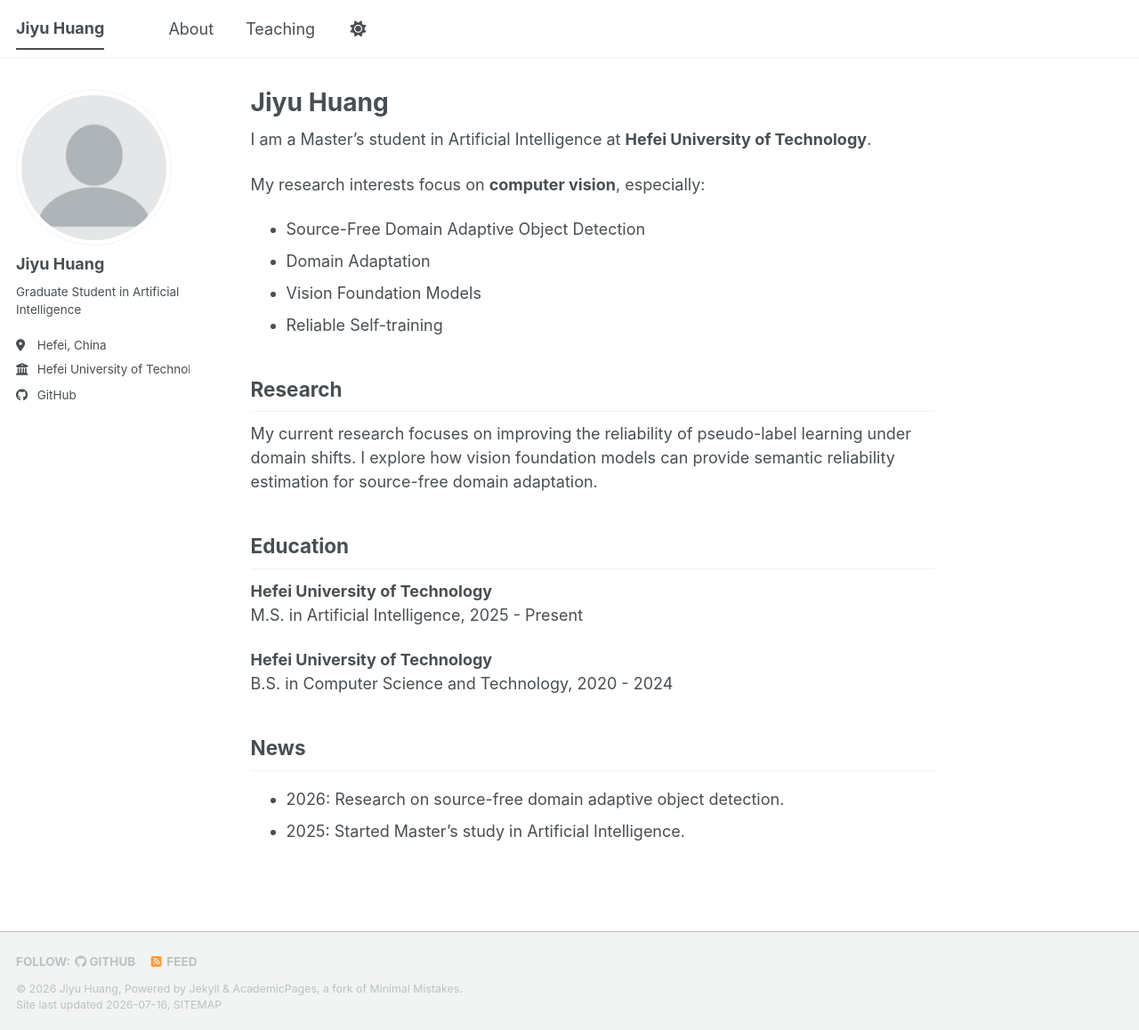
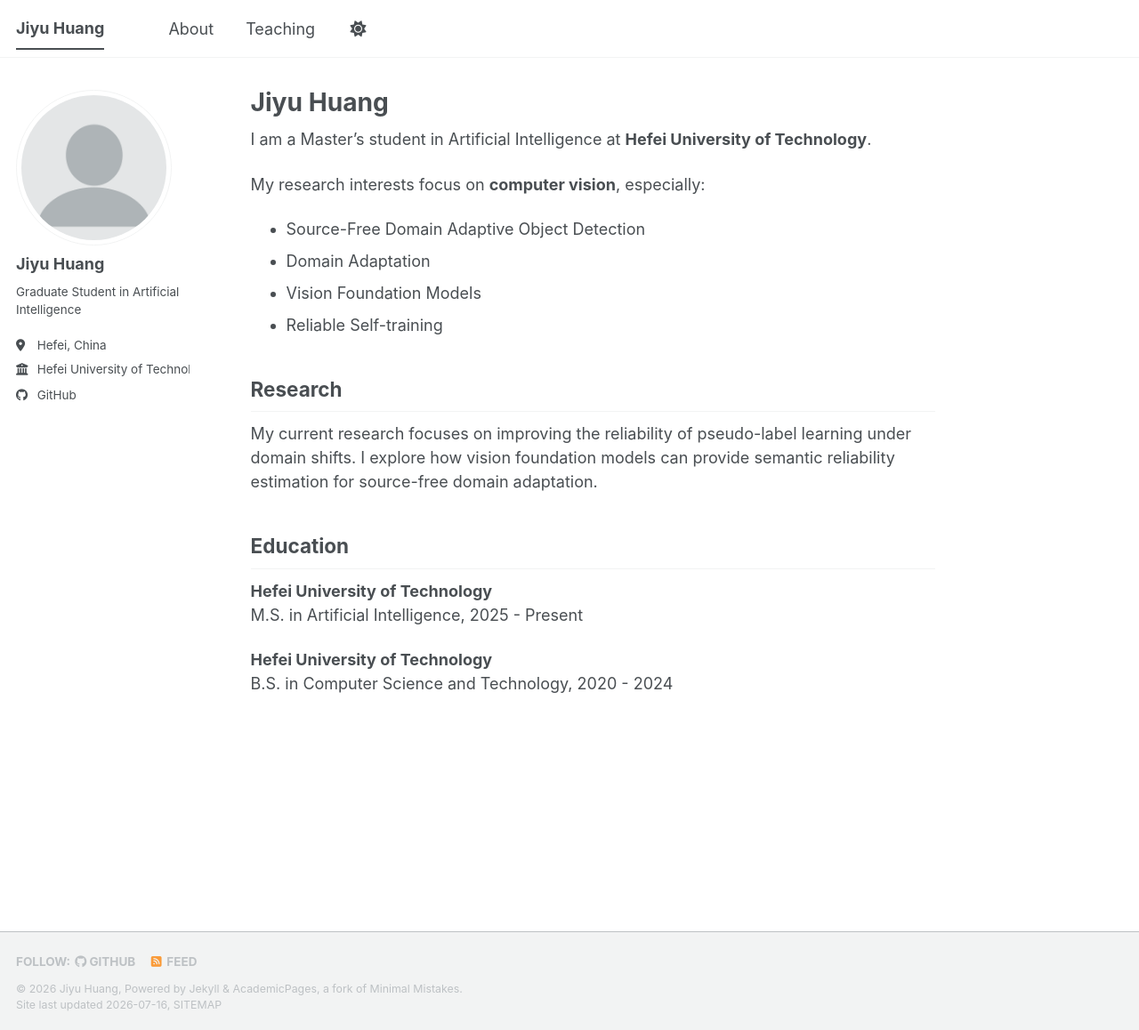
Before and after one commit to huangjiyu23/huangjiyu23.github.io, a Jekyll site: the page built from index.md, in a window 1280 px wide and 1158 px high. Shown: the whole window at 89% size. Built offline with Jekyll 4.4.1, drawn with Linux system fonts in a browser that asks for light colours; a style sheet for code colours, icons or effects is not loaded.

Commit message:
Update index.md

```diff
--- a/index.md
+++ b/index.md
@@ -30,9 +30,3 @@ M.S. in Artificial Intelligence, 2025 - Present
 
 **Hefei University of Technology**
 B.S. in Computer Science and Technology, 2020 - 2024
-
-
-## News
-
-- 2026: Research on source-free domain adaptive object detection.
-- 2025: Started Master's study in Artificial Intelligence.
```
